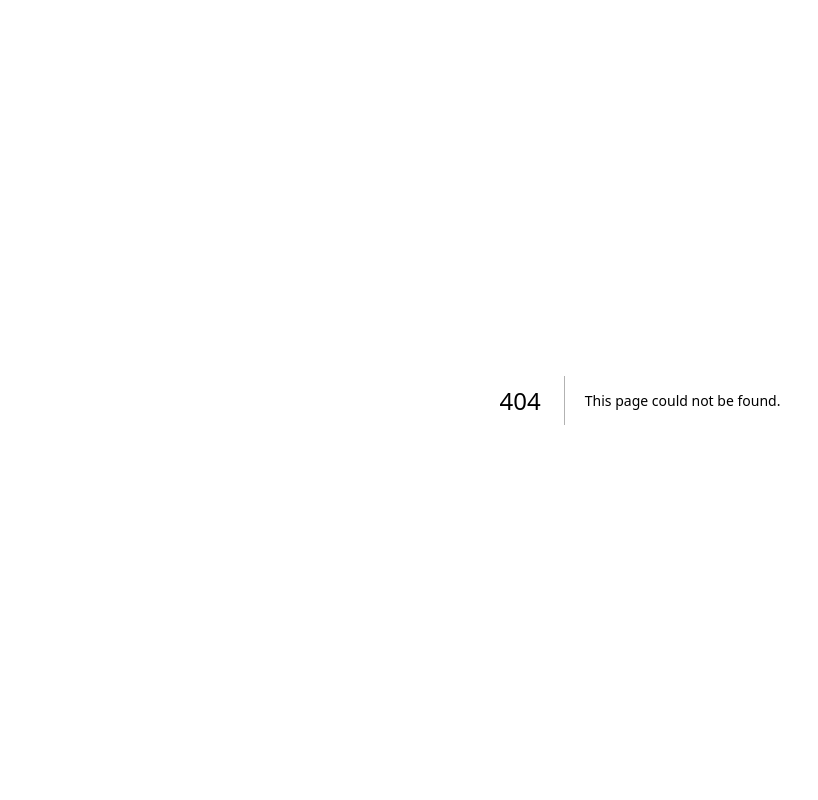
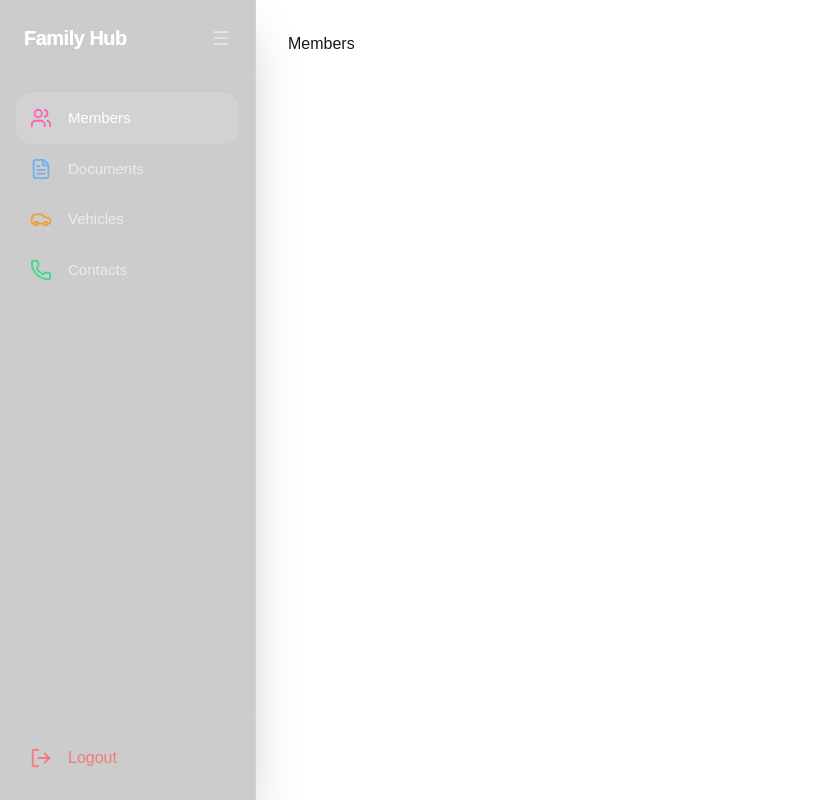
Before and after one commit to thenameisdhivakar/family-decode, a Next.js app: page /members in a window 1280 px wide. Before the commit this address had no page. Shown: the whole page, without its empty margins (0-818 px from the left). Built offline with nearby package versions, Linux system fonts and the light colour scheme.

Commit message:
partially created sidebar

```diff
--- /dev/null
+++ b/app/components/Sidebar.tsx
@@ -0,0 +1,142 @@
+"use client";
+
+import Link from "next/link";
+import { usePathname } from "next/navigation";
+import { useState, useEffect } from "react";
+import {
+    FileText, Car, Phone, Home, Users, Activity,
+    Menu, LogOut, X, LucideIcon
+} from "lucide-react";
+
+type MenuItem = {
+    name: string;
+    path: string;
+    icon: LucideIcon;
+    color: string;
+};
+
+export default function Sidebar() {
+    const pathname = usePathname();
+    const [collapsed, setCollapsed] = useState(false);
+    const [isMobileOpen, setIsMobileOpen] = useState(false);
+
+    // Close mobile sidebar when clicking a link
+    useEffect(() => {
+        setIsMobileOpen(false);
+    }, [pathname]);
+
+    const menu: MenuItem[] = [
+        { name: "Members", path: "/members", icon: Users, color: "text-pink-400" },
+        { name: "Documents", path: "/documents", icon: FileText, color: "text-blue-400" },
+        { name: "Vehicles", path: "/vehicles", icon: Car, color: "text-orange-400" },
+        { name: "Contacts", path: "/contacts", icon: Phone, color: "text-green-400" },
+    ];
+
+    return (
+        <>
+            {/* MOBILE HAMBURGER BUTTON (Only shows on mobile) */}
+            <div className="lg:hidden fixed top-4 left-4 z-50">
+                <button
+                    onClick={() => setIsMobileOpen(!isMobileOpen)}
+                    className="p-2 bg-white/10 backdrop-blur-md border border-white/20 rounded-lg text-white"
+                >
+                    {isMobileOpen ? <X size={24} /> : <Menu size={24} />}
+                </button>
+            </div>
+
+            {/* MOBILE OVERLAY (Darkens background when sidebar is open) */}
+            {isMobileOpen && (
+                <div
+                    className="fixed inset-0 bg-black/60 backdrop-blur-sm z-40 lg:hidden"
+                    onClick={() => setIsMobileOpen(false)}
+                />
+            )}
+
+            {/* SIDEBAR CONTAINER */}
+            <aside
+                className={`
+                    fixed top-0 left-0 z-40 h-screen transition-all duration-300
+                    ${isMobileOpen ? "translate-x-0" : "-translate-x-full lg:translate-x-0"}
+                    ${collapsed ? "lg:w-20" : "lg:w-64"}
+                    w-64 border-r border-white/10 bg-black/20 backdrop-blur-2xl shadow-2xl
+                `}
+            >
+                <div className="flex h-full flex-col">
+
+                    {/* LOGO AREA */}
+                    <div className="flex items-center justify-between p-6 border-b border-white/10">
+                        {(!collapsed || isMobileOpen) && (
+                            <h1 className="text-white font-bold text-xl tracking-tight bg-gradient-to-r from-white to-white/60 bg-clip-text text-transparent">
+                                Family Hub
+                            </h1>
+                        )}
+                        {/* Collapse Toggle (Desktop only) */}
+                        <button
+                            className="hidden lg:block text-white/50 hover:text-white transition-colors"
+                            onClick={() => setCollapsed(!collapsed)}
+                        >
+                            <Menu size={20} />
+                        </button>
+                    </div>
+
+                    {/* MENU ITEMS */}
+                    <nav className="flex-1 overflow-y-auto p-4 space-y-2 custom-scrollbar">
+                        {menu.map((item, i) => {
+                            const Icon = item.icon;
+                            const active = pathname === item.path;
+
+                            return (
+                                <Link key={i} href={item.path}>
+                                    <div className={`
+                                        flex items-center gap-4 p-3.5 rounded-2xl transition-all group cursor-pointer
+                                        ${active
+                                            ? "bg-white/10 text-white shadow-[inset_0_1px_1px_rgba(255,255,255,0.1)]"
+                                            : "text-white/60 hover:bg-white/5 hover:text-white"
+                                        }
+                                    `}>
+                                        <Icon
+                                            size={22}
+                                            className={`${item.color} ${active ? "opacity-100" : "opacity-70 group-hover:opacity-100"} transition-all`}
+                                        />
+
+                                        {(!collapsed || isMobileOpen) && (
+                                            <span className="text-[15px] font-medium transition-all">
+                                                {item.name}
+                                            </span>
+                                        )}
+
+                                        {/* Tooltip for collapsed state */}
+                                        {collapsed && !isMobileOpen && (
+                                            <div className="absolute left-20 scale-0 group-hover:scale-100 transition-all bg-white text-black text-xs font-bold px-3 py-2 rounded-lg pointer-events-none">
+                                                {item.name}
+                                            </div>
+                                        )}
+                                    </div>
+                                </Link>
+                            );
+                        })}
+                    </nav>
+
+                    {/* USER SECTION / LOGOUT */}
+                    <div className="p-4 border-t border-white/10">
+                        <button className="flex items-center gap-4 w-full p-3.5 rounded-2xl text-red-400/80 hover:bg-red-500/10 hover:text-red-400 transition-all group">
+                            <LogOut size={22} className="group-hover:-translate-x-1 transition-transform" />
+                            {(!collapsed || isMobileOpen) && <span className="font-medium">Logout</span>}
+                        </button>
+                    </div>
+                </div>
+            </aside>
+
+            {/* MAIN CONTENT SPACING ADJUSTMENT (Add this to your layout) */}
+            <style jsx global>{`
+                .main-content {
+                    margin-left: ${collapsed ? '80px' : '256px'};
+                    transition: margin 300ms;
+                }
+                @media (max-width: 1024px) {
+                    .main-content { margin-left: 0; }
+                }
+            `}</style>
+        </>
+    );
+}
--- /dev/null
+++ b/app/contacts/page.tsx
@@ -0,0 +1,7 @@
+const Contact = () => {
+    return (
+        <h2>Contact</h2>
+    )
+}
+
+export default Contact;
--- /dev/null
+++ b/app/documents/page.tsx
@@ -0,0 +1,3 @@
+export default function Documents() {
+    return <h2>Documents</h2>;
+}
--- a/app/layout.tsx
+++ b/app/layout.tsx
@@ -1,33 +1,36 @@
-import type { Metadata } from "next";
-import { Geist, Geist_Mono } from "next/font/google";
 import "./globals.css";
-
-const geistSans = Geist({
-  variable: "--font-geist-sans",
-  subsets: ["latin"],
-});
-
-const geistMono = Geist_Mono({
-  variable: "--font-geist-mono",
-  subsets: ["latin"],
-});
-
-export const metadata: Metadata = {
-  title: "Create Next App",
-  description: "Generated by create next app",
-};
+import Sidebar from "./components/Sidebar";
+import { ReactNode } from "react";
 
 export default function RootLayout({
   children,
-}: Readonly<{
-  children: React.ReactNode;
-}>) {
+}: {
+  children: ReactNode;
+}) {
   return (
-    <html
-      lang="en"
-      className={`${geistSans.variable} ${geistMono.variable} h-full antialiased`}
-    >
-      <body className="min-h-full flex flex-col">{children}</body>
+    <html lang="en" className="bg-[#1a120b]">
+      <body className="min-h-screen bg-[radial-gradient(circle_at_top,#3b2f2f,#2c1f1f,#1a1212)] text-white overflow-x-hidden">
+
+        {/* SIDEBAR - It's 'fixed', so it sits on top */}
+        <Sidebar />
+
+        {/* MAIN CONTENT AREA */}
+        {/* lg:ml-64 -> Pushes content right to make room for sidebar on desktop.
+            If you want the margin to change when 'collapsed' is toggled,
+            we usually handle that via a shared state or a simple CSS class.
+        */}
+        <div className="flex-1 flex flex-col min-h-screen transition-all duration-300 lg:ml-64">
+
+          {/* Top Padding for Mobile (so content isn't under the hamburger menu) */}
+          <div className="h-16 lg:hidden" />
+
+          {/* PAGE CONTENT */}
+          <main className="p-4 md:p-8 animate-in fade-in slide-in-from-bottom-4 duration-700">
+            {children}
+          </main>
+
+        </div>
+      </body>
     </html>
   );
 }
--- /dev/null
+++ b/app/members/page.tsx
@@ -0,0 +1,7 @@
+const Members = () => {
+    return (
+        <h2>Members</h2>
+    )
+}
+
+export default Members;
--- a/app/page.tsx
+++ b/app/page.tsx
@@ -1,65 +1,10 @@
-import Image from "next/image";
+
+import Sidebar from "./components/Sidebar";
 
 export default function Home() {
   return (
     <div className="flex flex-col flex-1 items-center justify-center bg-zinc-50 font-sans dark:bg-black">
-      <main className="flex flex-1 w-full max-w-3xl flex-col items-center justify-between py-32 px-16 bg-white dark:bg-black sm:items-start">
-        <Image
-          className="dark:invert"
-          src="/next.svg"
-          alt="Next.js logo"
-          width={100}
-          height={20}
-          priority
-        />
-        <div className="flex flex-col items-center gap-6 text-center sm:items-start sm:text-left">
-          <h1 className="max-w-xs text-3xl font-semibold leading-10 tracking-tight text-black dark:text-zinc-50">
-            To get started, edit the page.tsx file.
-          </h1>
-          <p className="max-w-md text-lg leading-8 text-zinc-600 dark:text-zinc-400">
-            Looking for a starting point or more instructions? Head over to{" "}
-            <a
-              href="https://vercel.com/templates?framework=next.js&utm_source=create-next-app&utm_medium=appdir-template-tw&utm_campaign=create-next-app"
-              className="font-medium text-zinc-950 dark:text-zinc-50"
-            >
-              Templates
-            </a>{" "}
-            or the{" "}
-            <a
-              href="https://nextjs.org/learn?utm_source=create-next-app&utm_medium=appdir-template-tw&utm_campaign=create-next-app"
-              className="font-medium text-zinc-950 dark:text-zinc-50"
-            >
-              Learning
-            </a>{" "}
-            center.
-          </p>
-        </div>
-        <div className="flex flex-col gap-4 text-base font-medium sm:flex-row">
-          <a
-            className="flex h-12 w-full items-center justify-center gap-2 rounded-full bg-foreground px-5 text-background transition-colors hover:bg-[#383838] dark:hover:bg-[#ccc] md:w-[158px]"
-            href="https://vercel.com/new?utm_source=create-next-app&utm_medium=appdir-template-tw&utm_campaign=create-next-app"
-            target="_blank"
-            rel="noopener noreferrer"
-          >
-            <Image
-              className="dark:invert"
-              src="/vercel.svg"
-              alt="Vercel logomark"
-              width={16}
-              height={16}
-            />
-            Deploy Now
-          </a>
-          <a
-            className="flex h-12 w-full items-center justify-center rounded-full border border-solid border-black/[.08] px-5 transition-colors hover:border-transparent hover:bg-black/[.04] dark:border-white/[.145] dark:hover:bg-[#1a1a1a] md:w-[158px]"
-            href="https://nextjs.org/docs?utm_source=create-next-app&utm_medium=appdir-template-tw&utm_campaign=create-next-app"
-            target="_blank"
-            rel="noopener noreferrer"
-          >
-            Documentation
-          </a>
-        </div>
-      </main>
+      <Sidebar />
     </div>
   );
 }
--- /dev/null
+++ b/app/vehicles/page.tsx
@@ -0,0 +1,7 @@
+const Vehicles = () => {
+    return (
+        <h2>Vehicles</h2>
+    )
+}
+
+export default Vehicles;
--- a/package.json
+++ b/package.json
@@ -9,6 +9,7 @@
     "lint": "eslint"
   },
   "dependencies": {
+    "lucide-react": "^1.7.0",
     "next": "16.2.1",
     "react": "19.2.4",
     "react-dom": "19.2.4"
```
Also changed, not shown: 1 other file (tests, documents, lock files or other folders).
